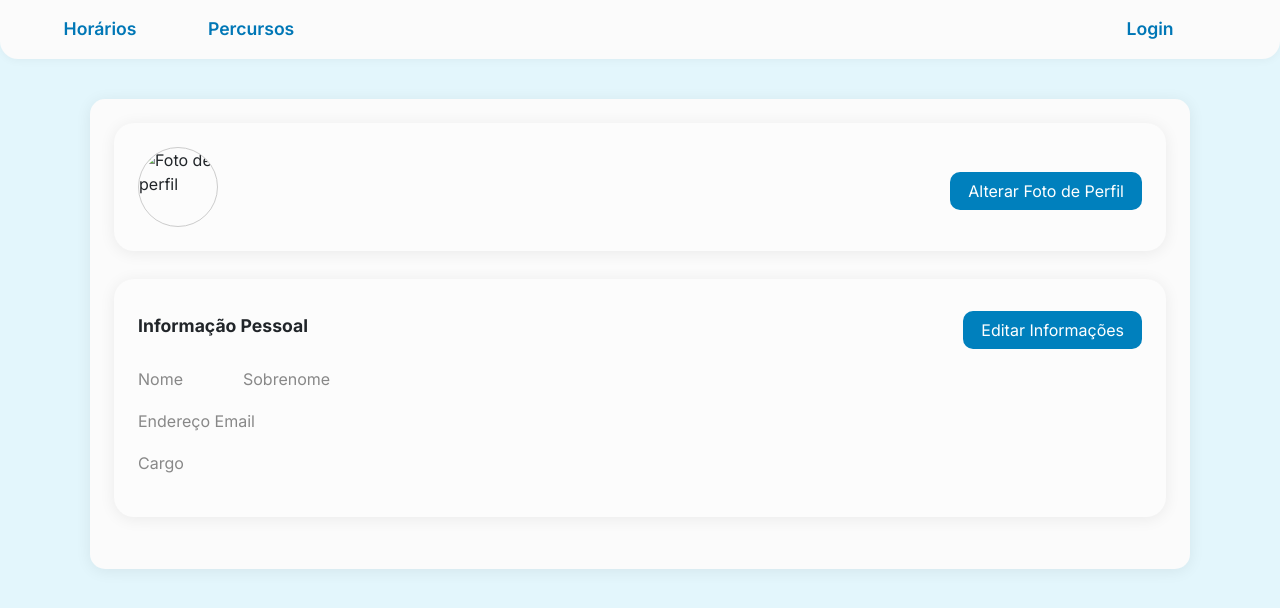
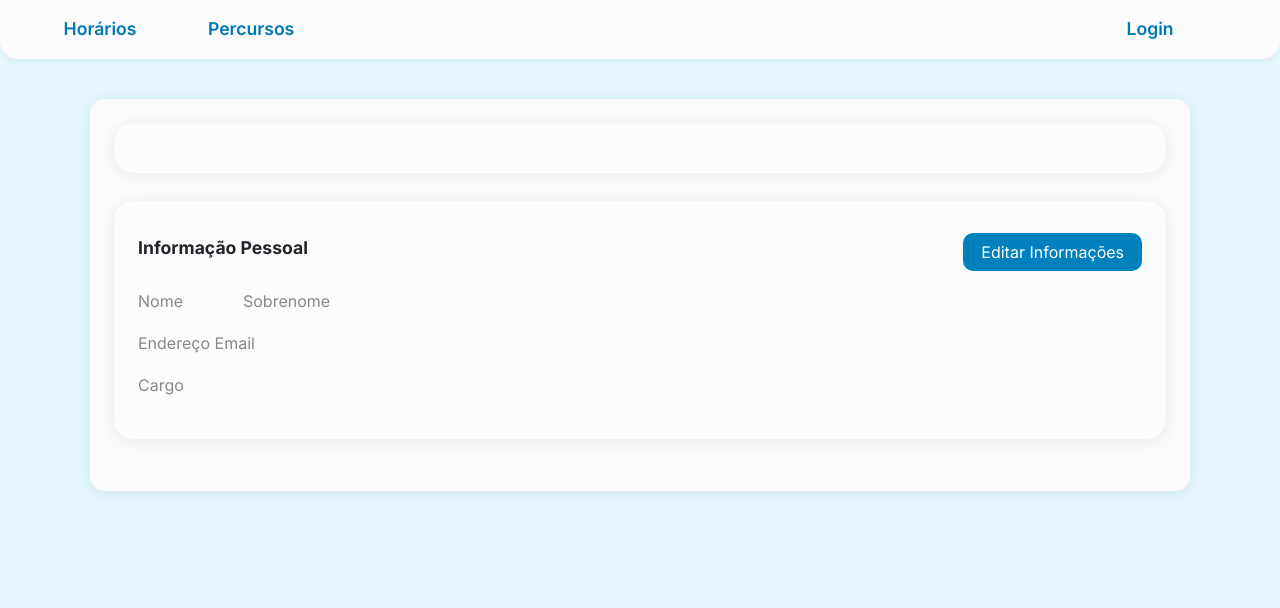
Before and after one commit to DuartePortfolio/bus-app, a plain HTML site: page frontend/html/perfil.html in a window 1280 px wide. Shown: the part 84-692 px from the top of the page. Drawn offline with nearby package versions, Linux system fonts and the light colour scheme; no server answers; sample sign-in values are in the browser's storage.

Commit message:
buttons fixed

```diff
--- a/frontend/html/perfil.html
+++ b/frontend/html/perfil.html
@@ -32,12 +32,10 @@
                 <div class="main-section">
                     <div class="profile-card">
                         <div class="profile-header">
-                            <img src="" alt="Foto de perfil" class="profile-img">
                             <div class="profile-info">
                                 <div class="profile-name" id="profile-name"></div>
                                 <div class="profile-role" id="profile-role"></div>
                             </div>
-                            <button class="create-btn">Alterar Foto de Perfil</button>
                         </div>
                     </div>
                 </div>
```
Also changed, not shown: frontend/html/condutorDashboard.html (+4 -4 lines).
